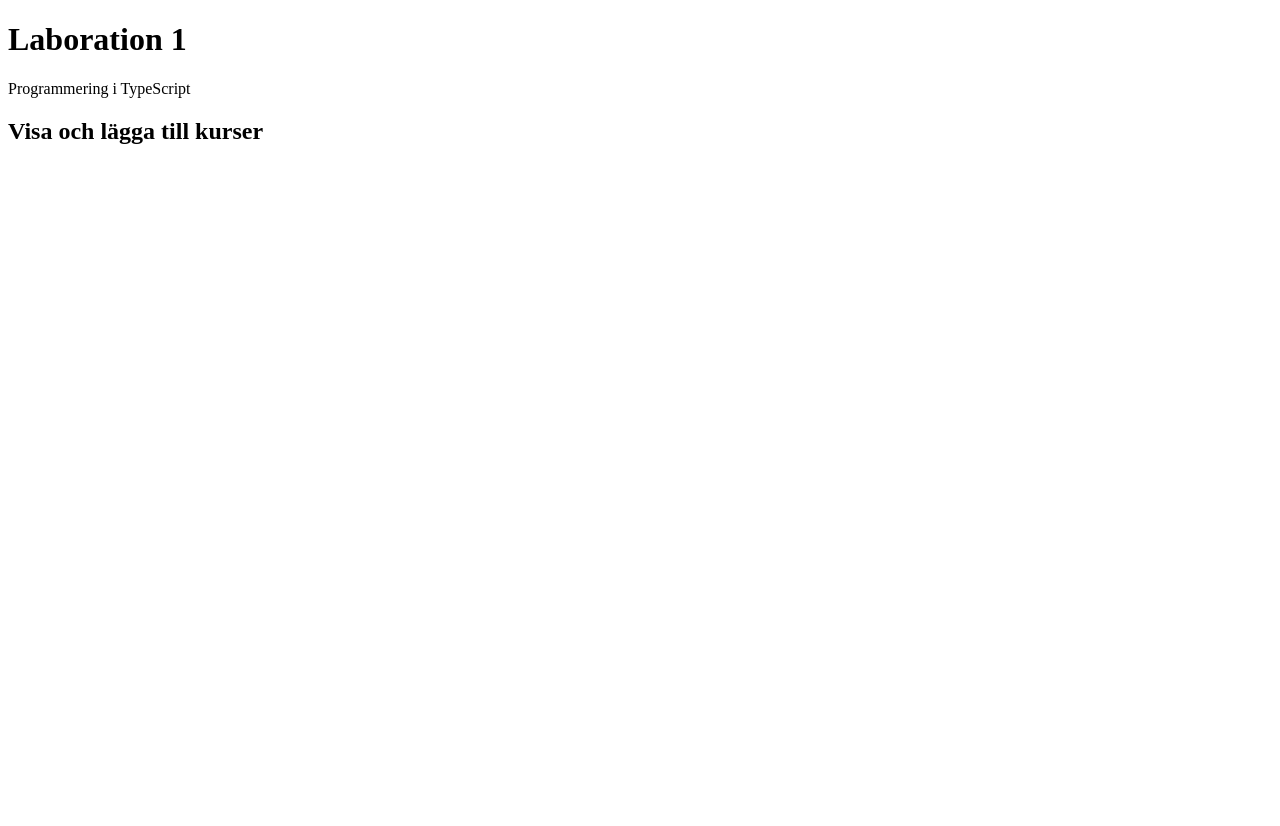
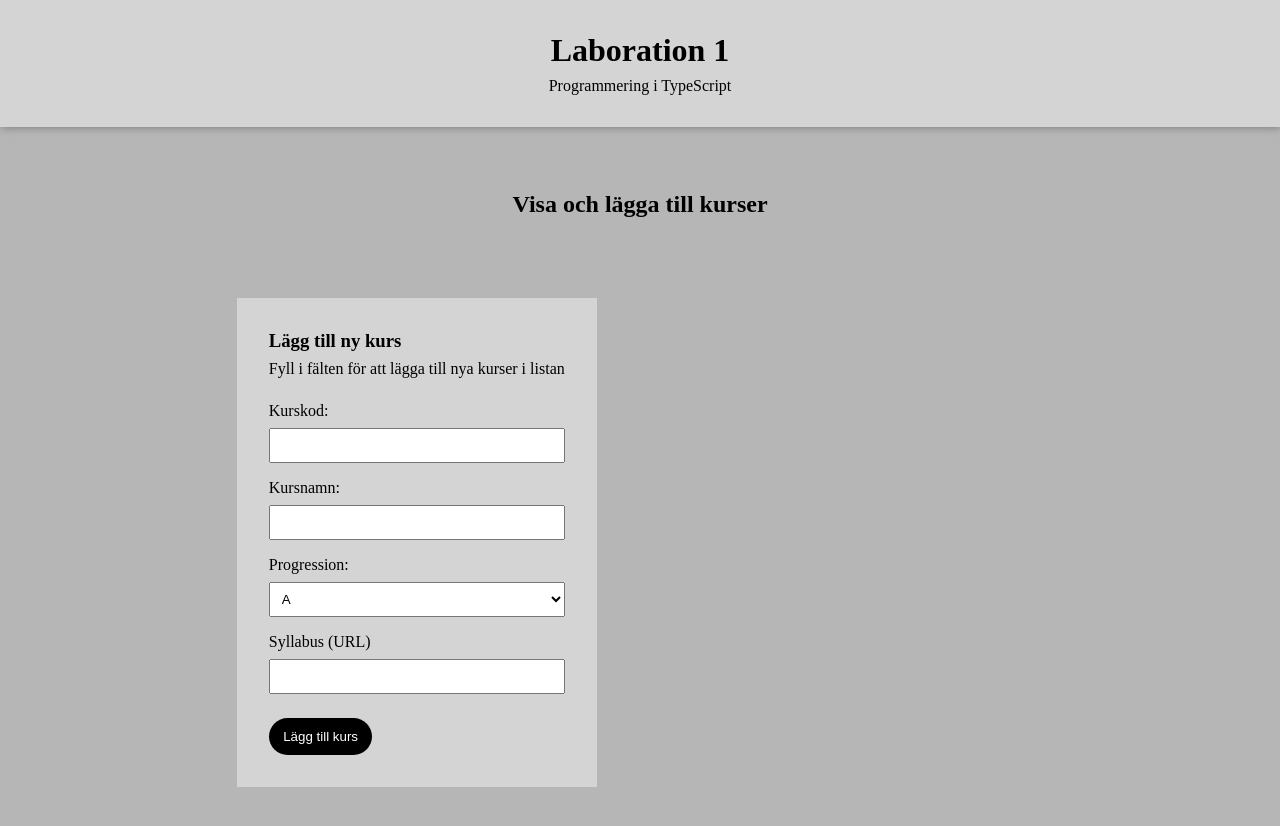
Before and after one commit to riina-aa/typescript-laboration1, a website built with Vite: page index.html in a window 1280 px wide. Before the commit the page ends 800 px from the top, so only its background shows below. Built offline with nearby package versions, Linux system fonts and the light colour scheme.

Commit message:
Lagt till styling

```diff
--- a/index.html
+++ b/index.html
@@ -5,6 +5,7 @@
   <meta charset="UTF-8" />
   <link rel="icon" type="image/svg+xml" href="/favicon.svg" />
   <meta name="viewport" content="width=device-width, initial-scale=1.0" />
+  <link rel="stylesheet" href="./src/style.css">
   <title>laboration1</title>
 </head>
 
@@ -17,8 +18,34 @@
     <section>
       <h2>Visa och lägga till kurser</h2>
       <div class="courses">
+        <div class="add-course">
+          <h3>Lägg till ny kurs</h3>
+          <p>Fyll i fälten för att lägga till nya kurser i listan</p>
+          <form>
+            <div class="inputs">
+              <label for="cCode">Kurskod:</label>
+              <input type="text" name="courseCode" id="cCode">
+            </div>
+            <div class="inputs">
+              <label for="cName">Kursnamn:</label>
+              <input type="text" name="courseName" id="cName">
+            </div>
+            <div class="inputs">
+              <label for="cProg">Progression:</label>
+              <select name="" name="courseProgression" id="cProg">
+                <option value="a">A</option>
+                <option value="b">B</option>
+              </select>
+            </div>
+            <div class="inputs">
+              <label for="cSyllabus">Syllabus (URL)</label>
+              <input type="text" name="courseSyllabus" id="cSyllabus">
+            </div>
+            <button class="buttonstyle" type="submit">Lägg till kurs</button>
+          </form>
+        </div>
         <div class="course-list"></div>
-        <div class="add-course"></div>
+
       </div>
     </section>
   </main>
--- /dev/null
+++ b/src/style.css
@@ -0,0 +1,83 @@
+* {
+  box-sizing: border-box;
+  margin: 0;
+  padding: 0;
+}
+
+body {
+  background-color: rgb(182, 182, 182);
+}
+
+header {
+  padding: 2rem;
+  text-align: center;
+  background-color: rgb(212, 212, 212);
+  box-shadow: 1px 1px 8px grey;
+}
+
+header h1 {
+  margin-bottom: 0.5rem;
+}
+
+section {
+  padding: 4rem;
+  text-align: center;
+}
+
+section h2 {
+  margin-bottom: 5rem;
+}
+
+.courses {
+  display: flex;
+  flex-direction: row;
+  justify-content: space-between;
+  width: 70%;
+  margin: 0 auto;
+}
+
+.add-course {
+  background-color: rgb(212, 212, 212);
+  padding: 2rem;
+  text-align: start;
+}
+
+.add-course p {
+  margin-top: 0.5rem;
+  margin-bottom: 1.5rem;
+}
+
+.inputs {
+  display: flex;
+  flex-direction: column;
+  gap: 0.5rem;
+  margin-bottom: 1rem;
+}
+
+.inputs label {
+  text-align: start;
+}
+
+.inputs input {
+  width: 100%;
+  padding: 0.5rem;
+}
+
+.inputs select {
+  width: 100%;
+  padding: 0.5rem;
+}
+
+.buttonstyle {
+  margin-top: 0.5rem;
+  border: none;
+  background-color: black;
+  color: white;
+  padding: 0.7rem 0.9rem;
+  border-radius: 20px;
+}
+
+.buttonstyle:hover {
+  background-color: rgb(39, 39, 39);
+  cursor: pointer;
+}
```
